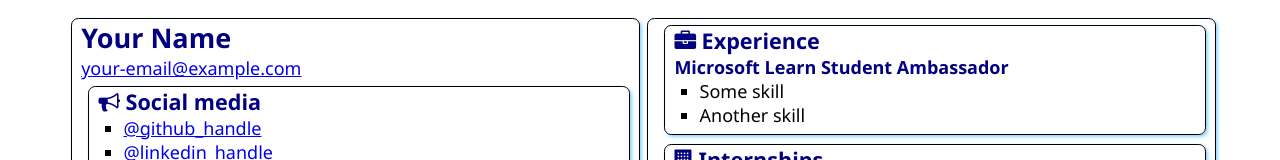
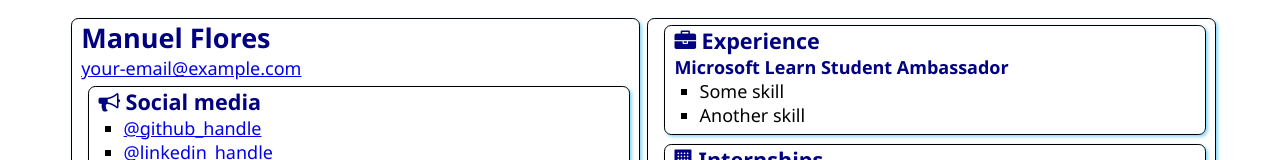
Before and after one commit to manueljesus00/SATechnicalOnboarding, a plain HTML site: page src/index.html in a window 1280 px wide. Shown: the top 160 px of the page. Drawn offline with Linux system fonts and the light colour scheme.

Commit message:
Add my name
I add my name

```diff
--- a/src/index.html
+++ b/src/index.html
@@ -12,7 +12,7 @@
 <body>
     <main>
         <article class="box">
-            <h1>Your Name</h1>
+            <h1>Manuel Flores</h1>
             <div><a href="mailto:your.email@example.com">your-email@example.com</a></div>
 
             <section class="box">
```
